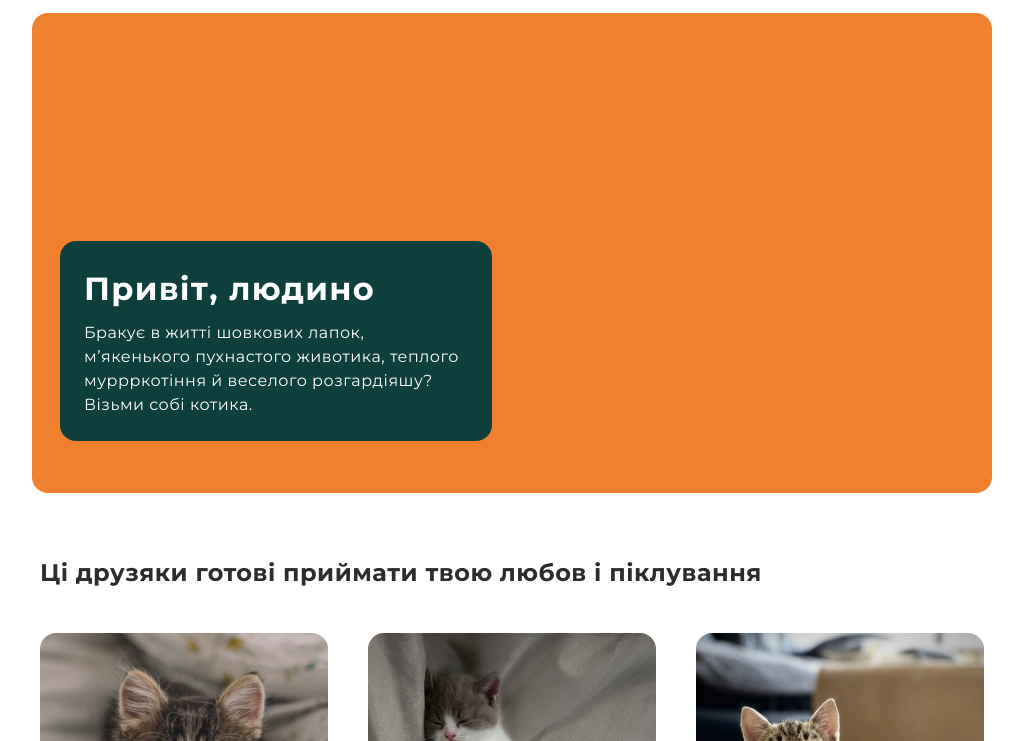
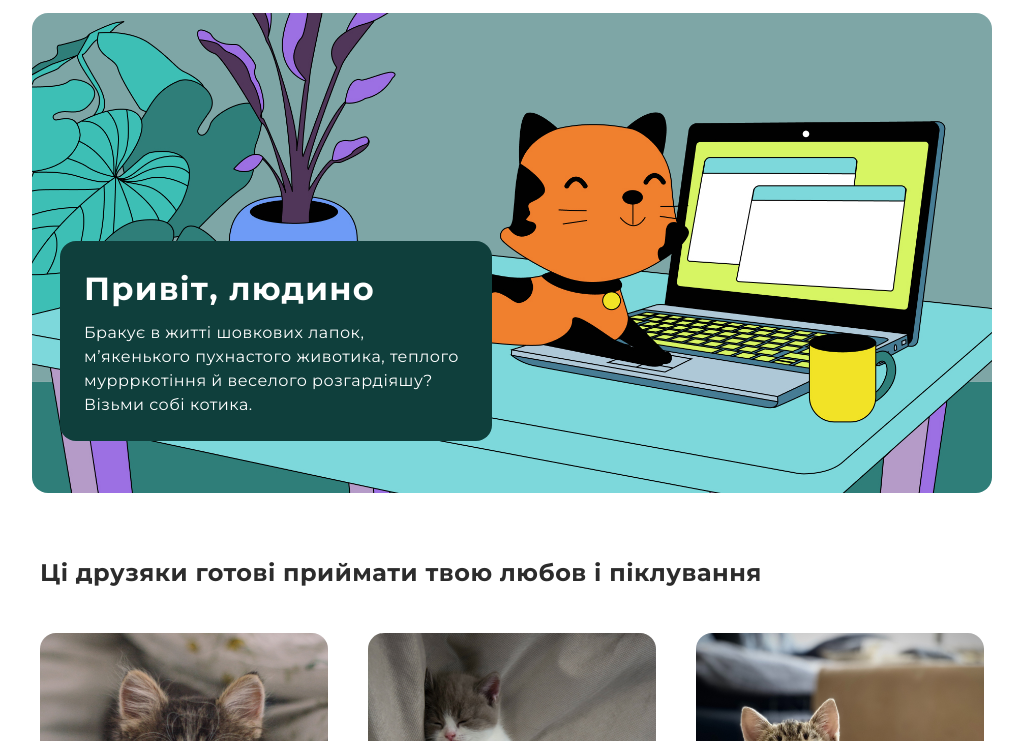
Before and after one commit to vladkand/restream, a plain HTML site: page index.html in a window 1280 px wide. Shown: the part 59-800 px from the top of the page, without its empty margins (128-1151 px from the left). Drawn offline with nearby package versions, Linux system fonts and the light colour scheme.

Commit message:
new fix bg-image
add../

```diff
--- a/css/style.css
+++ b/css/style.css
@@ -96,7 +96,7 @@ img {
 
    background-color: var(--accent-color);
    border-radius: 16px;
-   background-image: url(./img/bgimg.jpg);
+   background-image: url(../img/bgimg.jpg);
    background-position: center;
    background-repeat: no-repeat;
    background-size: cover;
```
